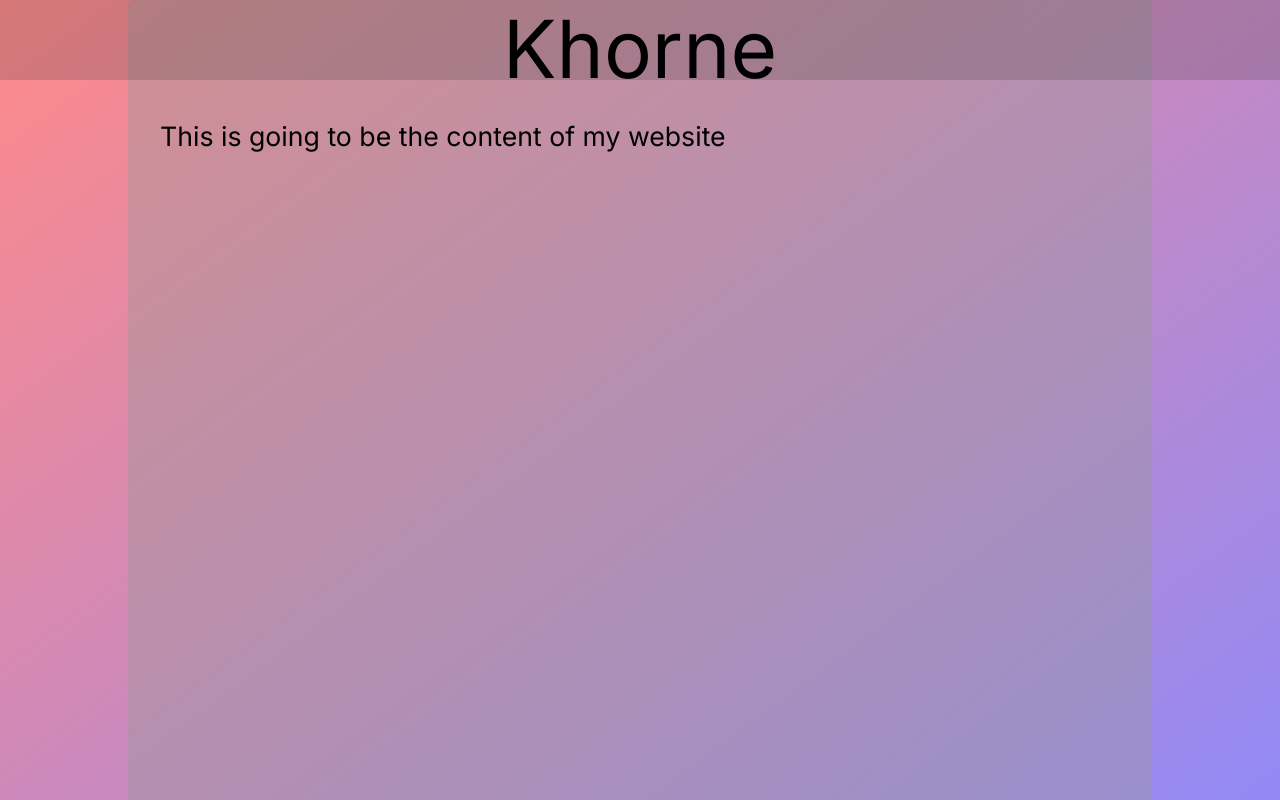
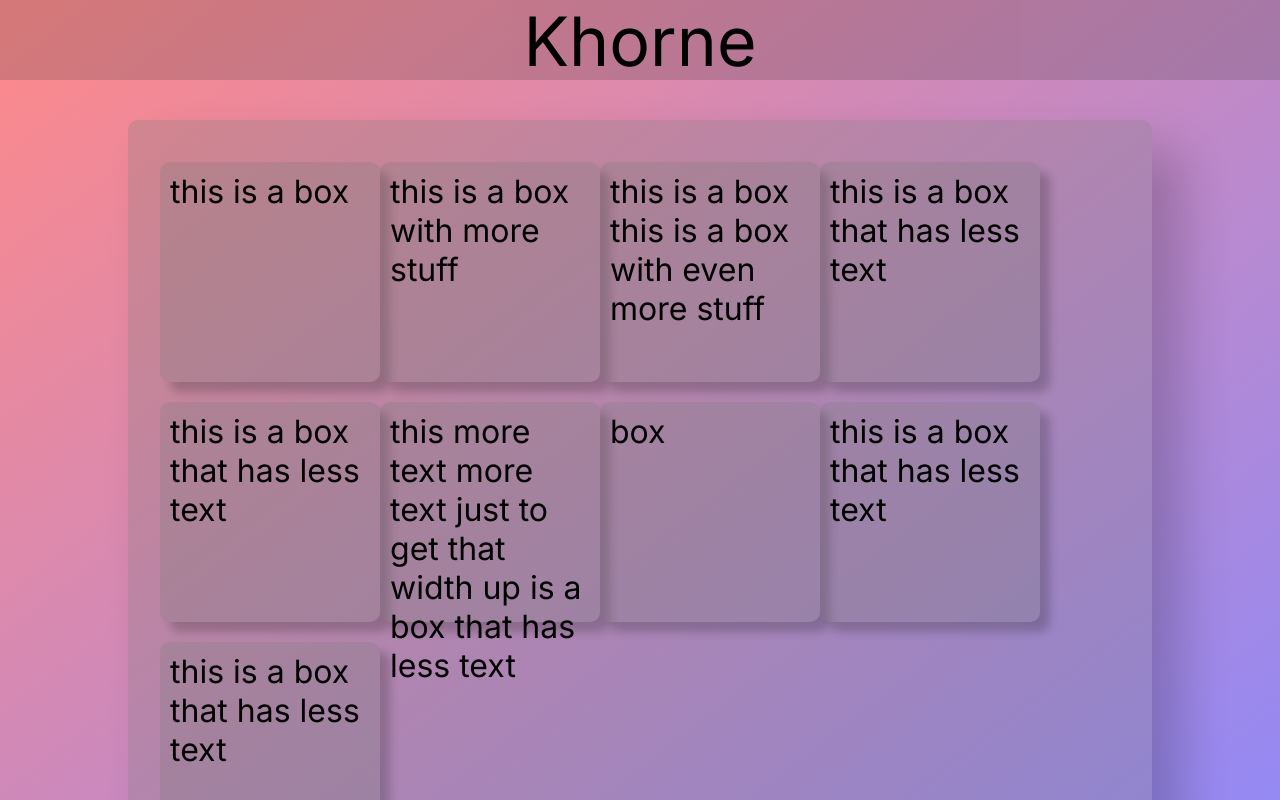
Before and after one commit to Khorne101/website, a Next.js app: page / in a window 1280 px wide. Shown: the top 800 px of the page. Built offline with nearby package versions, Linux system fonts and the light colour scheme.

Commit message:
more work on it

```diff
--- a/app/globals.css
+++ b/app/globals.css
@@ -23,28 +23,42 @@
 
 .main {
   margin-top: 0;
+  padding-top: 1px;
+  border: black;
 }
 
 .header {
-  margin-top: 0;
+  margin-top: -1px;
   padding-top: 0px;
   position: fixed;
   height: 10vh;
   width: 100vw;
   overflow-y: hidden;
   text-align: center;
-  font-size: 60pt;
+  font-size: 8.5vh;
   background-color: #33333333;
 }
 
 .content {
-  margin-top: 0;
+  margin-top: calc(15vh - 1px);
   margin-left: 10vw;
   margin-right: 10vw;
   padding: 2.5%;
-  padding-top: 15vh;
-  font-size: 20pt;
+  font-size: 2em;
   height: 100vh;
-  border-radius: 5px;
-  background-color: #99999966;
+  border-radius: 10px;
+  background-color: #77777744;
+  box-shadow: 30px 30px 50px rgba(0,0,0,0.2);
 }
+
+.content box1 {
+  margin: 10px auto;
+  background-color: #77777744;
+  border-radius: 10px;
+  padding: 10px;
+  height: 200px;
+  width: 200px;
+  display: inline-flex;
+  /* max-width: 350px; */
+  box-shadow: 10px 10px 10px rgba(0,0,0,0.2);
+}
--- a/app/page.tsx
+++ b/app/page.tsx
@@ -7,7 +7,33 @@
         Khorne
       </div>
       <div className="content">
-        This is going to be the content of my website
+        <box1>
+          this is a box
+        </box1>
+        <box1>
+          this is a box with more stuff
+        </box1>
+        <box1>
+          this is a box this is a box with even more stuff
+        </box1>
+        <box1>
+          this is a box that has less text
+        </box1>
+        <box1>
+          this is a box that has less text
+        </box1>
+        <box1>
+          this more text more text just to get that width up is a box that has less text
+        </box1>
+        <box1>
+          box
+        </box1>
+        <box1>
+          this is a box that has less text
+        </box1>
+        <box1>
+          this is a box that has less text
+        </box1>
       </div>
     </div>
   );
```
